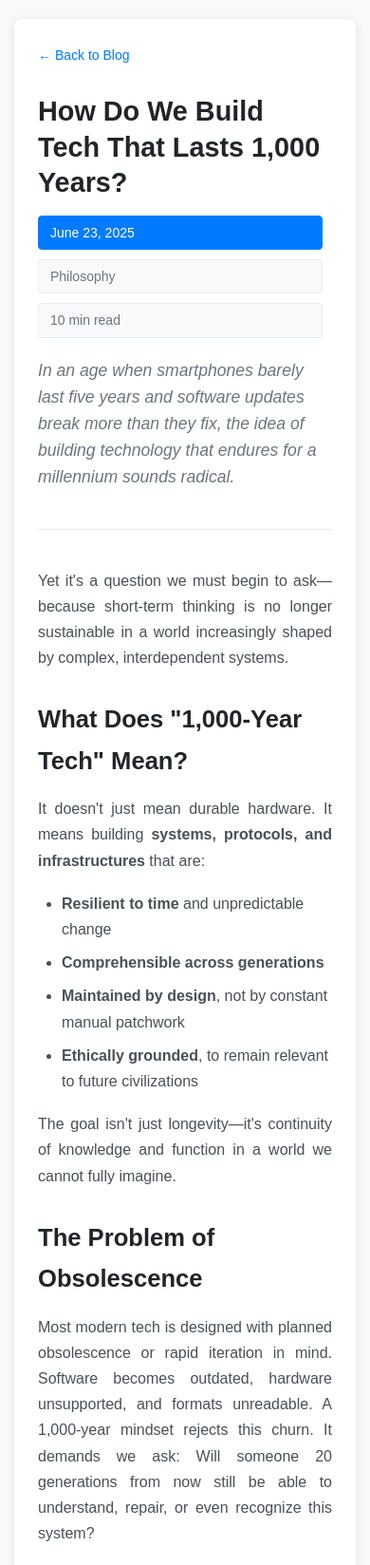
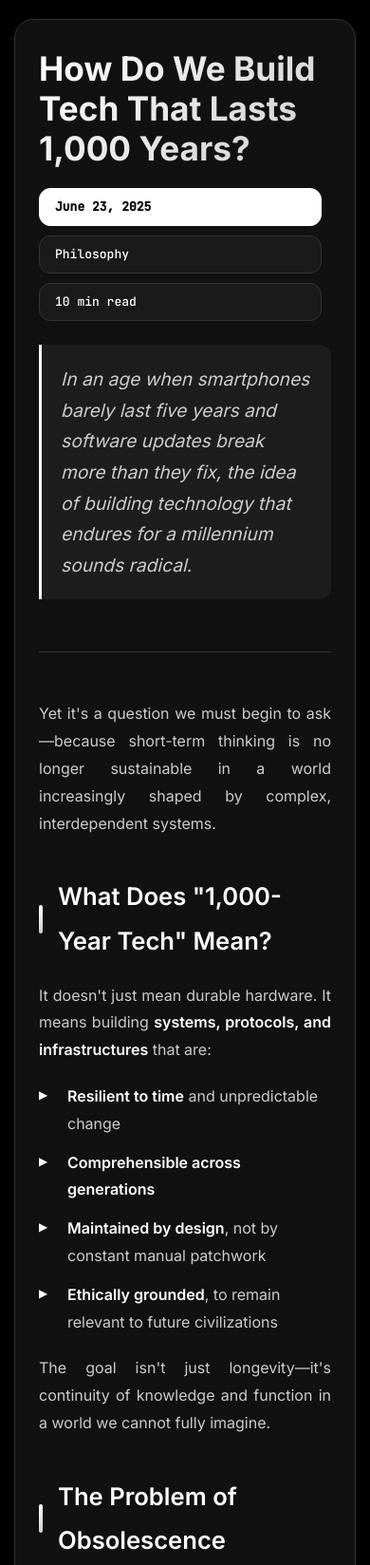
Before and after one commit to neyamulhasan/blog, a plain HTML site: page How Do We Build Tech That Lasts 1,000 Years?/index.html in a window 390 px wide. Shown: the top 1648 px of the page at 95% size. Drawn offline with Linux system fonts and the light colour scheme.

Commit message:
Update index.html

```diff
--- a/How Do We Build Tech That Lasts 1,000 Years?/index.html
+++ b/How Do We Build Tech That Lasts 1,000 Years?/index.html
@@ -5,158 +5,282 @@
     <meta name="viewport" content="width=device-width, initial-scale=1.0">
     <title>How Do We Build Tech That Lasts 1,000 Years? - My Blog</title>
     <style>
+        @import url('https://fonts.googleapis.com/css2?family=Inter:wght@300;400;500;600;700&family=JetBrains+Mono:wght@400;500&display=swap');
+
         * {
             margin: 0;
             padding: 0;
             box-sizing: border-box;
         }
 
+        :root {
+            --bg-primary: #000000;
+            --bg-secondary: #111111;
+            --bg-tertiary: #1a1a1a;
+            --accent-primary: #ffffff;
+            --accent-secondary: #cccccc;
+            --accent-gradient: linear-gradient(135deg, #ffffff 0%, #cccccc 100%);
+            --text-primary: #ffffff;
+            --text-secondary: #cccccc;
+            --text-muted: #888888;
+            --border-color: #333333;
+            --shadow-glow: 0 0 20px rgba(255, 255, 255, 0.1);
+            --shadow-deep: 0 25px 50px -12px rgba(0, 0, 0, 0.8);
+        }
+
         body {
-            font-family: 'Arial', sans-serif;
-            line-height: 1.6;
-            color: #333;
-            background-color: #f8f9fa;
-            padding: 20px 0;
+            font-family: 'Inter', sans-serif;
+            line-height: 1.7;
+            color: var(--text-primary);
+            background: var(--bg-primary);
+            background-image: none;
+            min-height: 100vh;
+            overflow-x: hidden;
         }
 
         .container {
-            max-width: 800px;
+            max-width: 900px;
             margin: 0 auto;
-            padding: 0 20px;
+            padding: 40px 20px;
         }
 
         .blog-container {
-            background: white;
-            border-radius: 8px;
-            padding: 40px;
-            box-shadow: 0 2px 10px rgba(0, 0, 0, 0.1);
-            margin-bottom: 30px;
+            background: var(--bg-secondary);
+            border-radius: 20px;
+            padding: 50px;
+            box-shadow: var(--shadow-deep);
+            border: 1px solid var(--border-color);
+            position: relative;
         }
 
+
+
         .back-to-blog {
-            display: inline-block;
-            color: #007bff;
+            display: inline-flex;
+            align-items: center;
+            gap: 8px;
+            color: var(--accent-primary);
             text-decoration: none;
-            margin-bottom: 30px;
+            margin-bottom: 40px;
             font-size: 14px;
-            transition: color 0.3s ease;
+            font-weight: 500;
+            padding: 8px 16px;
+            border-radius: 8px;
+            border: 1px solid rgba(0, 212, 255, 0.2);
+            background: rgba(0, 212, 255, 0.05);
+            transition: all 0.3s ease;
+            position: relative;
+            z-index: 1;
         }
 
         .back-to-blog:hover {
-            color: #0056b3;
+            background: rgba(0, 212, 255, 0.1);
+            border-color: rgba(0, 212, 255, 0.4);
+            transform: translateX(-5px);
+            box-shadow: var(--shadow-glow);
         }
 
         .blog-header {
-            margin-bottom: 40px;
-            padding-bottom: 20px;
-            border-bottom: 1px solid #e9ecef;
+            margin-bottom: 50px;
+            padding-bottom: 30px;
+            border-bottom: 1px solid var(--border-color);
+            position: relative;
+            z-index: 1;
         }
 
         .blog-title {
-            font-size: 2.2rem;
-            margin-bottom: 15px;
-            color: #212529;
-            font-weight: 600;
-            line-height: 1.3;
+            font-size: 3rem;
+            margin-bottom: 20px;
+            color: var(--text-primary);
+            font-weight: 700;
+            line-height: 1.2;
+            background: var(--accent-gradient);
+            -webkit-background-clip: text;
+            -webkit-text-fill-color: transparent;
+            background-clip: text;
         }
 
         .blog-meta {
             display: flex;
-            gap: 20px;
+            gap: 15px;
             flex-wrap: wrap;
-            margin-bottom: 20px;
-            font-size: 14px;
-            color: #6c757d;
+            margin-bottom: 25px;
+            font-size: 13px;
         }
 
         .meta-item {
-            background: #f8f9fa;
-            padding: 6px 12px;
-            border-radius: 4px;
-            border: 1px solid #e9ecef;
+            background: var(--bg-tertiary);
+            padding: 8px 16px;
+            border-radius: 12px;
+            border: 1px solid var(--border-color);
+            font-family: 'JetBrains Mono', monospace;
+            font-weight: 500;
         }
 
         .meta-item.date {
-            background: #007bff;
-            color: white;
-            border-color: #007bff;
+            background: #ffffff;
+            color: #000000;
+            border-color: #ffffff;
+            font-weight: 600;
         }
 
         .blog-excerpt {
-            font-size: 1.1rem;
-            color: #6c757d;
+            font-size: 1.2rem;
+            color: var(--text-secondary);
             font-style: italic;
-            margin-bottom: 20px;
+            margin-bottom: 25px;
+            padding: 20px;
+            background: rgba(255, 255, 255, 0.05);
+            border-left: 3px solid var(--text-primary);
+            border-radius: 0 12px 12px 0;
         }
 
         .blog-content {
             font-size: 16px;
-            line-height: 1.7;
-            color: #495057;
+            line-height: 1.8;
+            color: var(--text-secondary);
+            position: relative;
+            z-index: 1;
         }
 
         .blog-content h2 {
-            font-size: 1.6rem;
-            margin: 30px 0 15px 0;
-            color: #212529;
+            font-size: 2rem;
+            margin: 40px 0 20px 0;
+            color: var(--text-primary);
             font-weight: 600;
+            position: relative;
+            padding-left: 20px;
+        }
+
+        .blog-content h2::before {
+            content: '';
+            position: absolute;
+            left: 0;
+            top: 50%;
+            transform: translateY(-50%);
+            width: 4px;
+            height: 30px;
+            background: var(--accent-gradient);
+            border-radius: 2px;
         }
 
         .blog-content h3 {
-            font-size: 1.3rem;
-            margin: 25px 0 12px 0;
-            color: #343a40;
+            font-size: 1.4rem;
+            margin: 30px 0 15px 0;
+            color: var(--text-primary);
             font-weight: 500;
         }
 
         .blog-content p {
-            margin-bottom: 18px;
+            margin-bottom: 20px;
             text-align: justify;
         }
 
+        .blog-content strong {
+            color: var(--text-primary);
+            font-weight: 600;
+        }
+
         .blog-content blockquote {
-            background: #f8f9fa;
-            border-left: 4px solid #007bff;
-            padding: 20px;
-            margin: 25px 0;
+            background: var(--bg-tertiary);
+            border-left: 4px solid var(--text-primary);
+            padding: 30px;
+            margin: 30px 0;
             font-style: italic;
-            color: #495057;
-            border-radius: 0 4px 4px 0;
+            color: var(--text-primary);
+            border-radius: 0 12px 12px 0;
+            position: relative;
+        }
+
+        .blog-content blockquote::before {
+            content: '"';
+            position: absolute;
+            top: -10px;
+            left: 20px;
+            font-size: 4rem;
+            color: var(--text-secondary);
+            opacity: 0.3;
         }
 
         .blog-content ul, .blog-content ol {
-            margin: 18px 0;
-            padding-left: 25px;
+            margin: 20px 0;
+            padding-left: 0;
         }
 
         .blog-content li {
-            margin-bottom: 8px;
+            margin-bottom: 12px;
+            padding-left: 30px;
+            position: relative;
+            list-style: none;
+        }
+
+        .blog-content li::before {
+            content: '▶';
+            position: absolute;
+            left: 0;
+            color: var(--text-primary);
+            font-size: 12px;
+            top: 2px;
         }
 
         .highlight-box {
-            background: #e7f3ff;
-            border: 1px solid #b3d9ff;
-            border-radius: 4px;
-            padding: 20px;
-            margin: 25px 0;
-            color: #495057;
+            background: var(--bg-tertiary);
+            border: 1px solid var(--border-color);
+            border-radius: 16px;
+            padding: 30px;
+            margin: 30px 0;
+            color: var(--text-secondary);
+            position: relative;
+        }
+
+        .highlight-box::before {
+            content: '';
+            position: absolute;
+            top: 0;
+            left: 0;
+            right: 0;
+            height: 2px;
+            background: var(--accent-gradient);
+            border-radius: 16px 16px 0 0;
         }
 
         .highlight-box strong {
-            color: #007bff;
+            color: var(--text-primary);
+        }
+
+        .highlight-box ul {
+            margin-top: 15px;
+        }
+
+        /* Scrollbar styling */
+        ::-webkit-scrollbar {
+            width: 8px;
+        }
+
+        ::-webkit-scrollbar-track {
+            background: var(--bg-primary);
+        }
+
+        ::-webkit-scrollbar-thumb {
+            background: var(--text-secondary);
+            border-radius: 4px;
+        }
+
+        ::-webkit-scrollbar-thumb:hover {
+            background: var(--text-primary);
         }
 
         @media (max-width: 768px) {
             .container {
-                padding: 0 15px;
+                padding: 20px 15px;
             }
 
             .blog-container {
-                padding: 25px;
+                padding: 30px 25px;
             }
 
             .blog-title {
-                font-size: 1.8rem;
+                font-size: 2.2rem;
             }
 
             .blog-meta {
@@ -168,13 +292,19 @@
                 display: inline-block;
                 margin-right: 10px;
             }
+
+            .blog-content h2 {
+                font-size: 1.6rem;
+            }
         }
+
+        /* Add some subtle particle effect */
     </style>
 </head>
 <body>
     <div class="container">
         <div class="blog-container">
-            <a href="#" class="back-to-blog">← Back to Blog</a>
+
 
             <header class="blog-header">
                 <h1 class="blog-title">How Do We Build Tech That Lasts 1,000 Years?</h1>
@@ -256,5 +386,21 @@
             </main>
         </div>
     </div>
+
+    <script>
+        // Add smooth scroll behavior
+        document.querySelectorAll('a[href^="#"]').forEach(anchor => {
+            anchor.addEventListener('click', function (e) {
+                e.preventDefault();
+                const target = document.querySelector(this.getAttribute('href'));
+                if (target) {
+                    target.scrollIntoView({
+                        behavior: 'smooth',
+                        block: 'start'
+                    });
+                }
+            });
+        });
+    </script>
 </body>
 </html>
```
